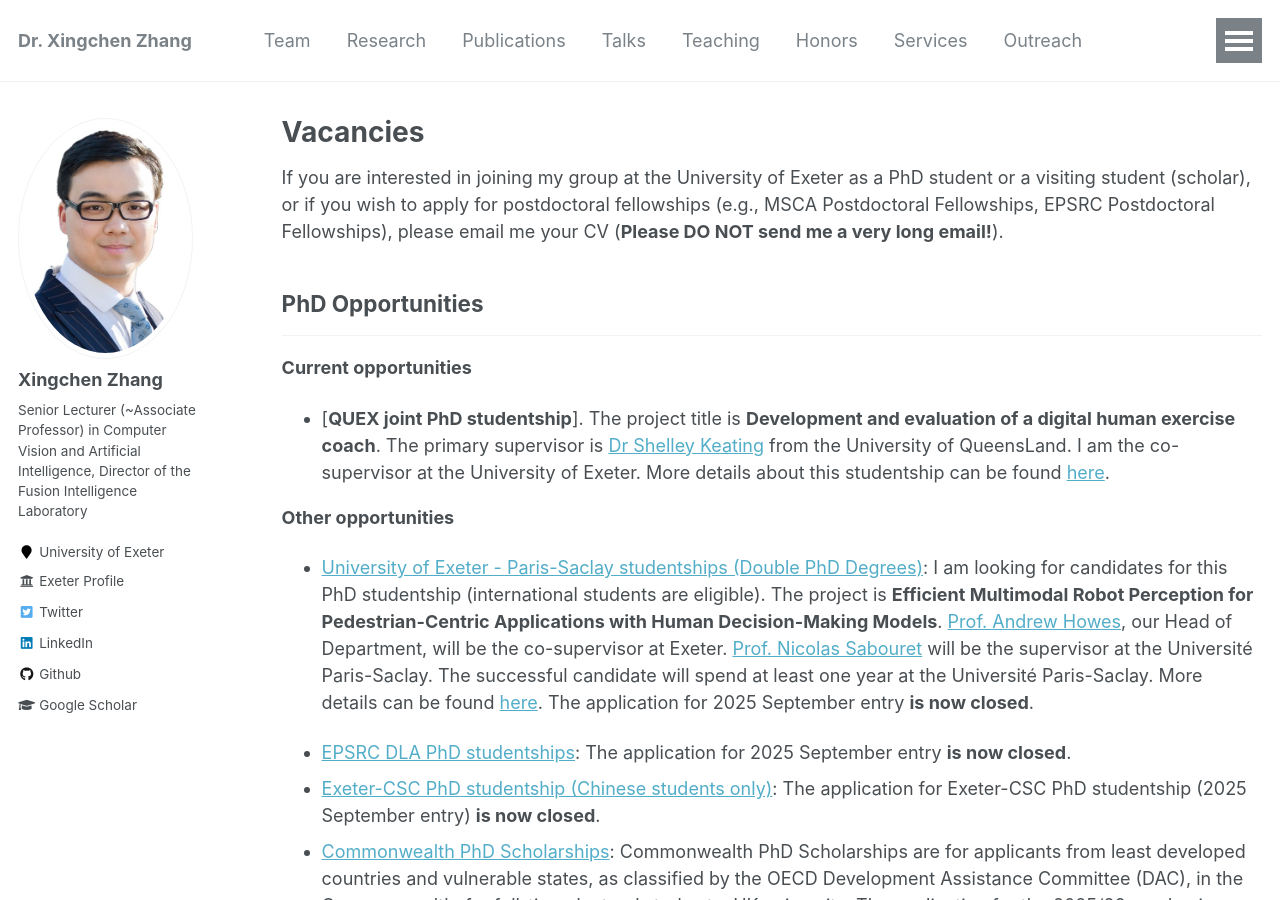
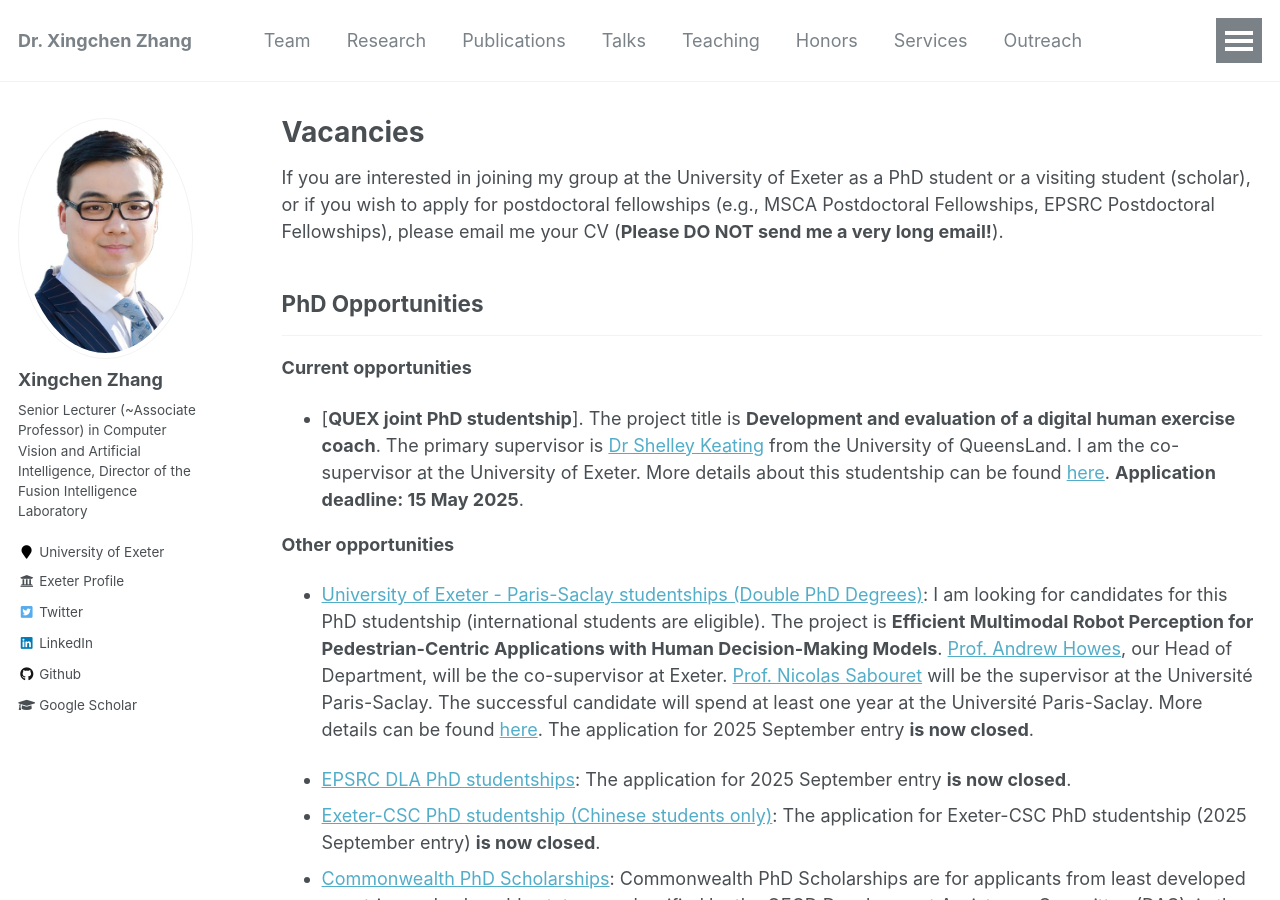
Before and after one commit to xingchenzhang/xingchenzhang.github.io, a Jekyll site: the page built from _pages/vacancies.md, in a window 1280 px wide and 900 px high. Built offline with Jekyll 4.4.1, drawn with Linux system fonts in a browser that asks for light colours.

Commit message:
update QUEX joint PhD studentship details

```diff
--- a/_pages/vacancies.md
+++ b/_pages/vacancies.md
@@ -14,7 +14,7 @@
 
 **Current opportunities**
 
-- [**QUEX joint PhD studentship**]. The project title is **Development and evaluation of a digital human exercise coach**. The primary supervisor is [Dr Shelley Keating](https://about.uq.edu.au/experts/12259) from the University of QueensLand. I am the co-supervisor at the University of Exeter. More details about this studentship can be found [here](https://scholarships.uq.edu.au/scholarship/quex-phd-scholarship).
+- [**QUEX joint PhD studentship**]. The project title is **Development and evaluation of a digital human exercise coach**. The primary supervisor is [Dr Shelley Keating](https://about.uq.edu.au/experts/12259) from the University of QueensLand. I am the co-supervisor at the University of Exeter. More details about this studentship can be found [here](https://scholarships.uq.edu.au/scholarship/quex-phd-scholarship). **Application deadline: 15 May 2025**.
 
 **Other opportunities**
 
```
Also changed, not shown: _pages/about.md (+1 -1 lines).
